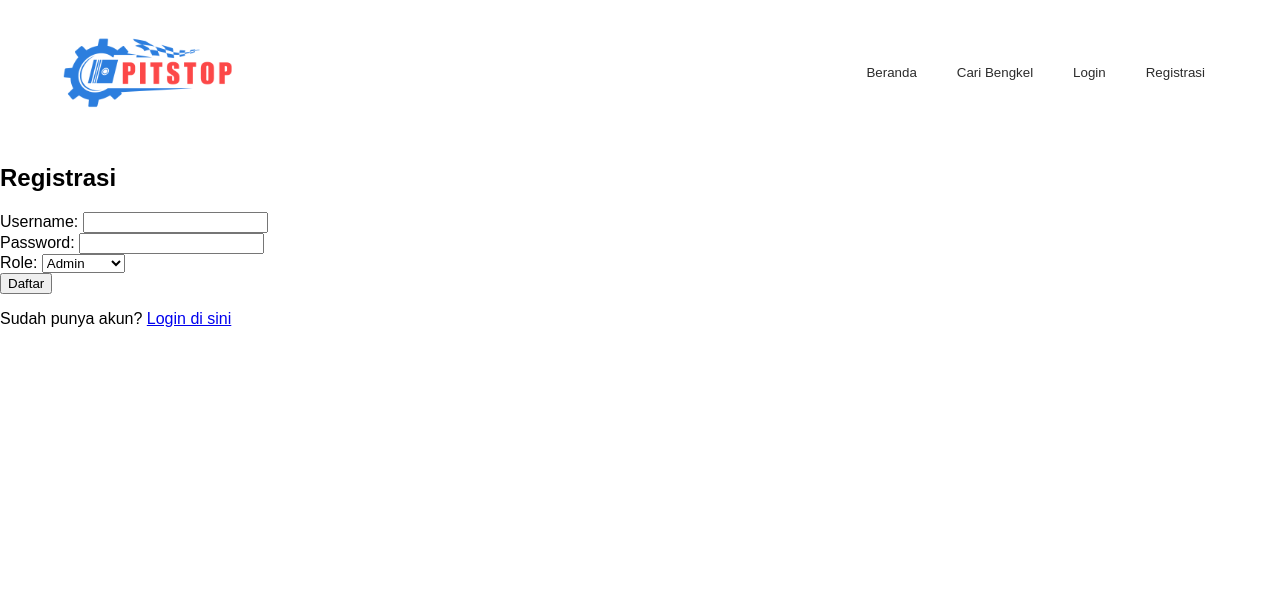
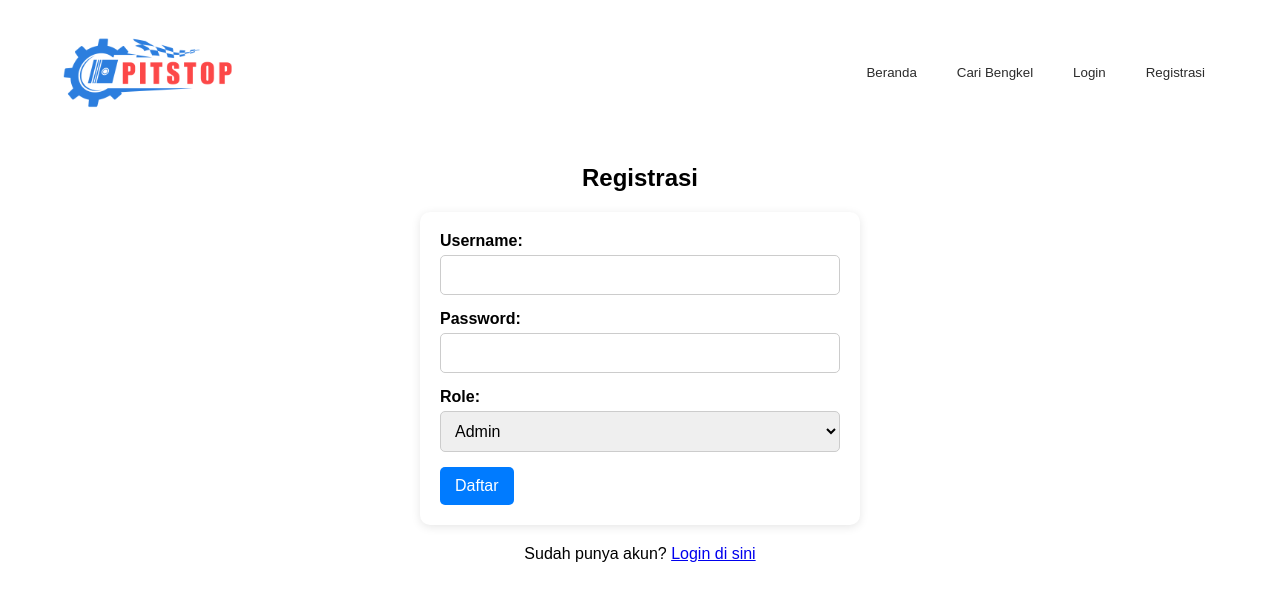
Before and after one commit to CaseyXD/capstone-pitstop, a PHP site: page /register.php in a window 1280 px wide. Shown: the top 601 px of the page. Run offline with PHP 8.4, Linux system fonts and the light colour scheme; the visitor is signed in with stand-in values (Sample User, id 1).

Commit message:
menambahkan form register

```diff
--- a/index.php
+++ b/index.php
@@ -19,7 +19,7 @@
             <button id="cariBengkelButton">Cari Bengkel</button>
             <button>Antrian</button>
             <button>Panduan pengguna</button>
-            <button style="color: #fc4848;" id="">Registrasi</button>
+            <button style="color: #fc4848;" onclick="window.location.href='register.php'">Registrasi</button>
             <!-- <button class="profile-button">👤</button> -->
         </div>
     </div>
--- a/register.php
+++ b/register.php
@@ -51,9 +51,9 @@
         </div>
     </div>
 
-    <h2>Registrasi</h2>
+    <h2 class="center-text">Registrasi</h2>
     <?php if (isset($error)) echo "<p style='color:red;'>$error</p>"; ?>
-    <form method="POST" action="">
+    <form class="form-registrasi" method="POST" action="">
         <label for="username">Username:</label>
         <input type="text" id="username" name="username" required>
         <br>
@@ -69,6 +69,6 @@
         <br>
         <button type="submit">Daftar</button>
     </form>
-    <p>Sudah punya akun? <a href="login.php">Login di sini</a></p>
+    <p class="center-text">Sudah punya akun? <a href="login.php">Login di sini</a></p>
 </body>
 </html>
--- a/style.css
+++ b/style.css
@@ -651,3 +651,52 @@
   margin-top: 20px; /* Space above the footer */
   color: #777; /* Lighter color for footer text */
 }
+
+/* Form Registrasi */
+.form-registrasi h2 {
+  text-align: center;
+  margin-top: 20px;
+  color: #333; /* Warna teks judul */
+}
+
+.form-registrasi {
+  background-color: #ffffff; /* Warna latar belakang form */
+  border-radius: 10px; /* Sudut melengkung */
+  box-shadow: 0 2px 10px rgba(0, 0, 0, 0.1); /* Bayangan untuk efek kedalaman */
+  padding: 20px; /* Padding di dalam form */
+  max-width: 400px; /* Lebar maksimum form */
+  margin: 20px auto; /* Margin untuk memusatkan form */
+}
+
+.form-registrasi label {
+  display: block; /* Menampilkan label sebagai blok */
+  margin-bottom: 5px; /* Jarak bawah untuk label */
+  font-weight: bold; /* Menebalkan teks label */
+}
+
+.form-registrasi input[type="text"],
+.form-registrasi input[type="password"],
+.form-registrasi select {
+  width: 100%; /* Lebar penuh untuk input */
+  padding: 10px; /* Padding di dalam input */
+  margin-bottom: 15px; /* Jarak bawah untuk input */
+  border: 1px solid #ccc; /* Garis batas */
+  border-radius: 5px; /* Sudut melengkung */
+  box-sizing: border-box; /* Memastikan padding dan border dihitung dalam lebar */
+  font-size: 16px; /* Ukuran font untuk input */
+}
+
+.form-registrasi button {
+  background-color: #007bff; /* Warna latar belakang tombol */
+  color: white; /* Warna teks tombol */
+  padding: 10px 15px; /* Padding di dalam tombol */
+  border: none; /* Menghilangkan border */
+  border-radius: 5px; /* Sudut melengkung */
+  cursor: pointer; /* Menunjukkan bahwa tombol dapat diklik */
+  font-size: 16px; /* Ukuran font untuk tombol */
+  transition: background-color 0.3s; /* Efek transisi */
+}
+
+.form-registrasi button:hover {
+  background-color: #0056b3; /* Warna tombol saat hover */
+}
```
